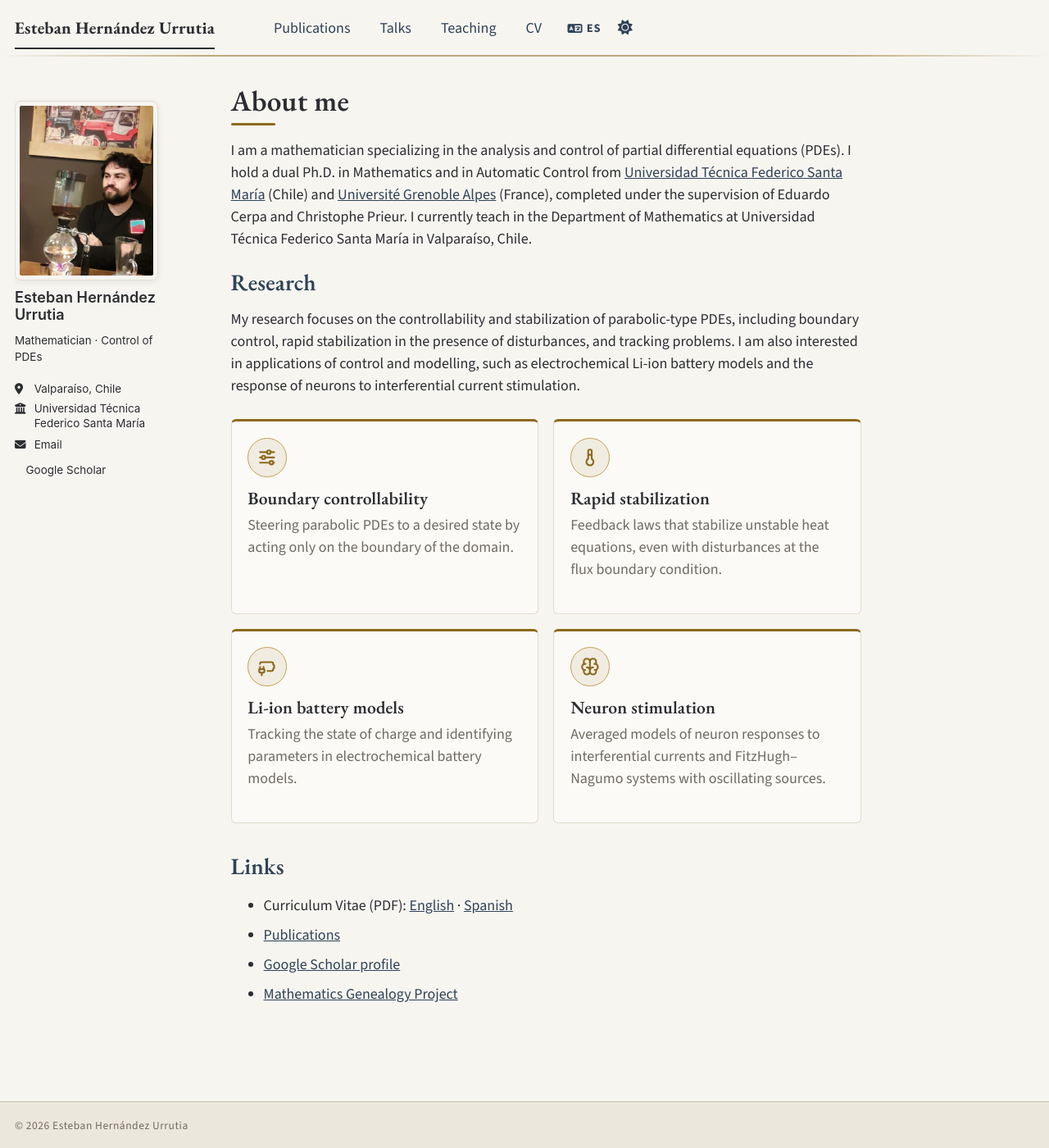
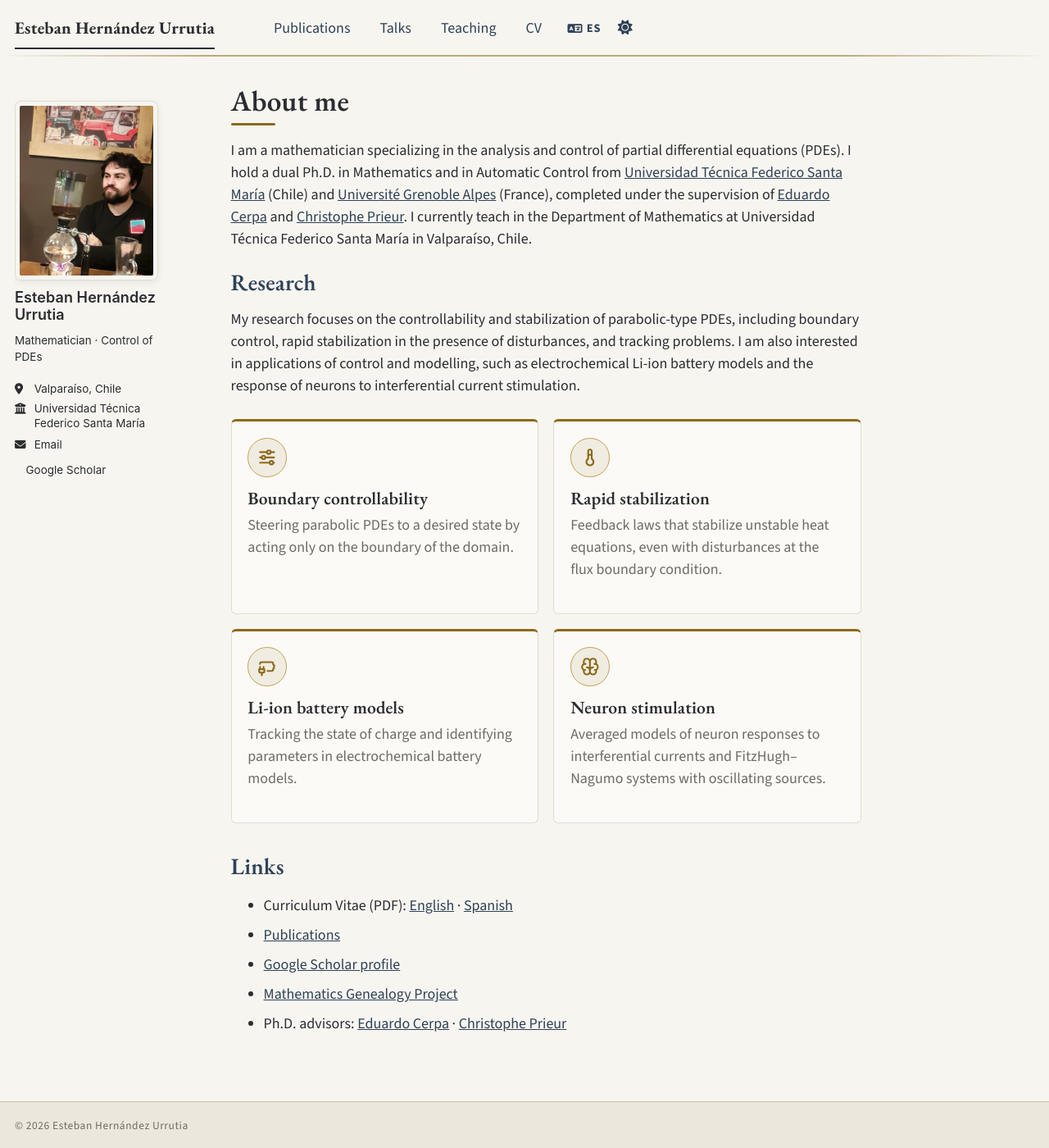
Before and after one commit to ehernandez001-urr/ehernandez001-urr.github.io, a Jekyll site: the page built from _pages/about.md, in a window 1280 px wide and 1400 px high. Shown: the whole window at 82% size. Built offline with Jekyll 4.4.1, drawn with Linux system fonts in a browser that asks for light colours; a script bundle is joined from its source files by our own code; a style sheet for code colours, icons or effects is not loaded; part of the change alters nothing that is shown.

Commit message:
Link thesis advisors' web pages (Cerpa, Prieur) on About page
Co-Authored-By: Claude Sonnet 5.5 <noreply@anthropic.com>

```diff
--- a/_pages/about.md
+++ b/_pages/about.md
@@ -10,7 +10,7 @@ redirect_from:
 
 <div class="i18n-en" lang="en" markdown="1">
 
-I am a mathematician specializing in the analysis and control of partial differential equations (PDEs). I hold a dual Ph.D. in Mathematics and in Automatic Control from [Universidad Técnica Federico Santa María](https://www.mat.utfsm.cl/) (Chile) and [Université Grenoble Alpes](https://www.univ-grenoble-alpes.fr/) (France), completed under the supervision of Eduardo Cerpa and Christophe Prieur. I currently teach in the Department of Mathematics at Universidad Técnica Federico Santa María in Valparaíso, Chile.
+I am a mathematician specializing in the analysis and control of partial differential equations (PDEs). I hold a dual Ph.D. in Mathematics and in Automatic Control from [Universidad Técnica Federico Santa María](https://www.mat.utfsm.cl/) (Chile) and [Université Grenoble Alpes](https://www.univ-grenoble-alpes.fr/) (France), completed under the supervision of [Eduardo Cerpa](https://www.mat.uc.cl/~eduardo.cerpa/) and [Christophe Prieur](https://www.gipsa-lab.grenoble-inp.fr/~christophe.prieur/). I currently teach in the Department of Mathematics at Universidad Técnica Federico Santa María in Valparaíso, Chile.
 
 Research
 ======
@@ -19,7 +19,7 @@ My research focuses on the controllability and stabilization of parabolic-type P
 </div>
 <div class="i18n-es" lang="es" markdown="1">
 
-Soy matemático y me especializo en el análisis y control de ecuaciones en derivadas parciales (EDPs). Obtuve un doctorado en cotutela en Matemáticas y en Automática en la [Universidad Técnica Federico Santa María](https://www.mat.utfsm.cl/) (Chile) y la [Université Grenoble Alpes](https://www.univ-grenoble-alpes.fr/) (Francia), bajo la dirección de Eduardo Cerpa y Christophe Prieur. Actualmente hago clases en el Departamento de Matemática de la Universidad Técnica Federico Santa María, en Valparaíso, Chile.
+Soy matemático y me especializo en el análisis y control de ecuaciones en derivadas parciales (EDPs). Obtuve un doctorado en cotutela en Matemáticas y en Automática en la [Universidad Técnica Federico Santa María](https://www.mat.utfsm.cl/) (Chile) y la [Université Grenoble Alpes](https://www.univ-grenoble-alpes.fr/) (Francia), bajo la dirección de [Eduardo Cerpa](https://www.mat.uc.cl/~eduardo.cerpa/) y [Christophe Prieur](https://www.gipsa-lab.grenoble-inp.fr/~christophe.prieur/). Actualmente hago clases en el Departamento de Matemática de la Universidad Técnica Federico Santa María, en Valparaíso, Chile.
 
 Investigación
 ======
@@ -37,6 +37,7 @@ Links
 * [Publications](/publications/)
 * [Google Scholar profile](https://scholar.google.com/citations?user=AilR4IcAAAAJ&hl=en)
 * [Mathematics Genealogy Project](https://www.mathgenealogy.org/id.php?id=278980)
+* Ph.D. advisors: [Eduardo Cerpa](https://www.mat.uc.cl/~eduardo.cerpa/) · [Christophe Prieur](https://www.gipsa-lab.grenoble-inp.fr/~christophe.prieur/)
 
 </div>
 <div class="i18n-es" lang="es" markdown="1">
@@ -47,5 +48,6 @@ Enlaces
 * [Publicaciones](/publications/)
 * [Perfil de Google Scholar](https://scholar.google.com/citations?user=AilR4IcAAAAJ&hl=es)
 * [Mathematics Genealogy Project](https://www.mathgenealogy.org/id.php?id=278980)
+* Directores de tesis: [Eduardo Cerpa](https://www.mat.uc.cl/~eduardo.cerpa/) · [Christophe Prieur](https://www.gipsa-lab.grenoble-inp.fr/~christophe.prieur/)
 
 </div>
```
